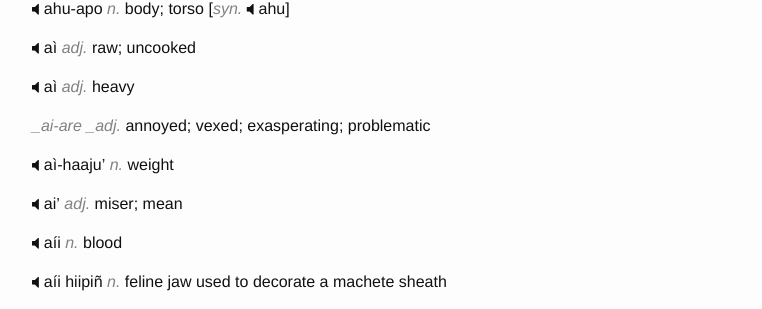
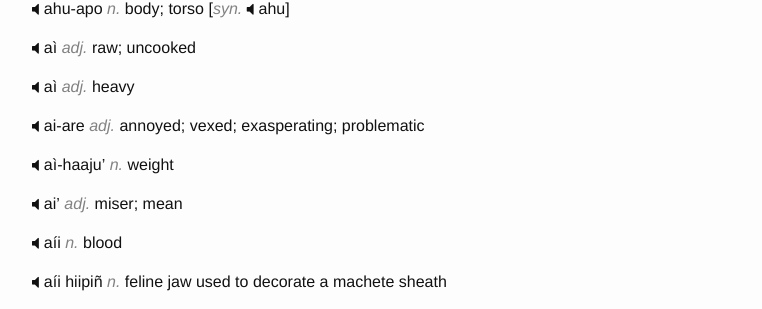
Before and after one commit to hacksparrow/language.apatani.org, a Jekyll site: the page built from dictionary/a.md, in a window 1280 px wide and 900 px high, scrolled down 6046 px. Shown: the part 143-452 px from the top of the window, without its empty margins (238-1000 px from the left). Built offline with Jekyll 4.4.1, drawn with Linux system fonts in a browser that asks for light colours; nearby versions of some CDN libraries; comment, search, counter and statistics services are not loaded.

Commit message:
Update a.md

```diff
--- a/dictionary/a.md
+++ b/dictionary/a.md
@@ -300,7 +300,7 @@
 
 __aì__  _adj._  heavy
 
-__ai-are _adj._ annoyed; vexed; exasperating; problematic
+__ai-are__ _adj._ annoyed; vexed; exasperating; problematic
 
 __aì-haaju'__ _n._  weight
 
```
